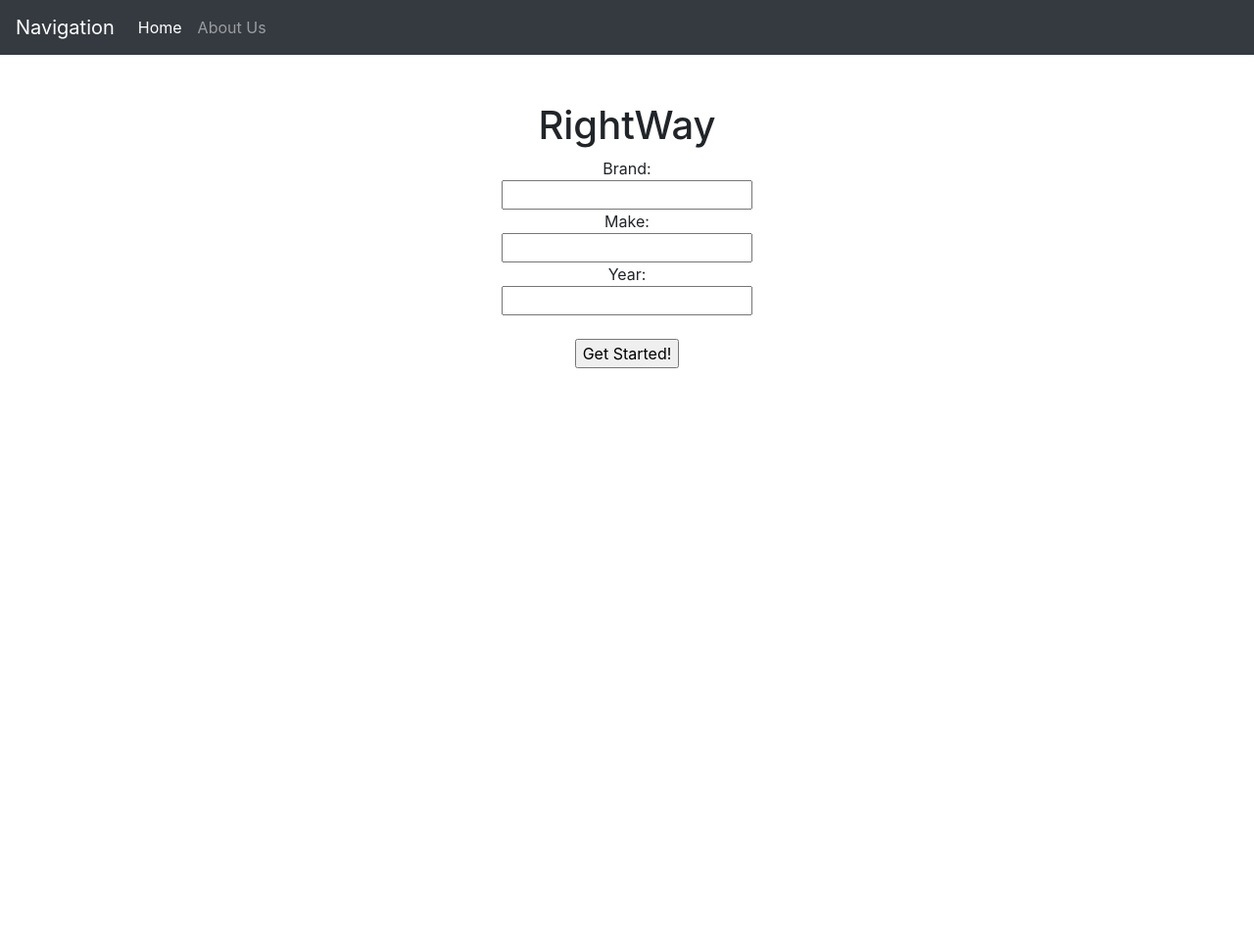
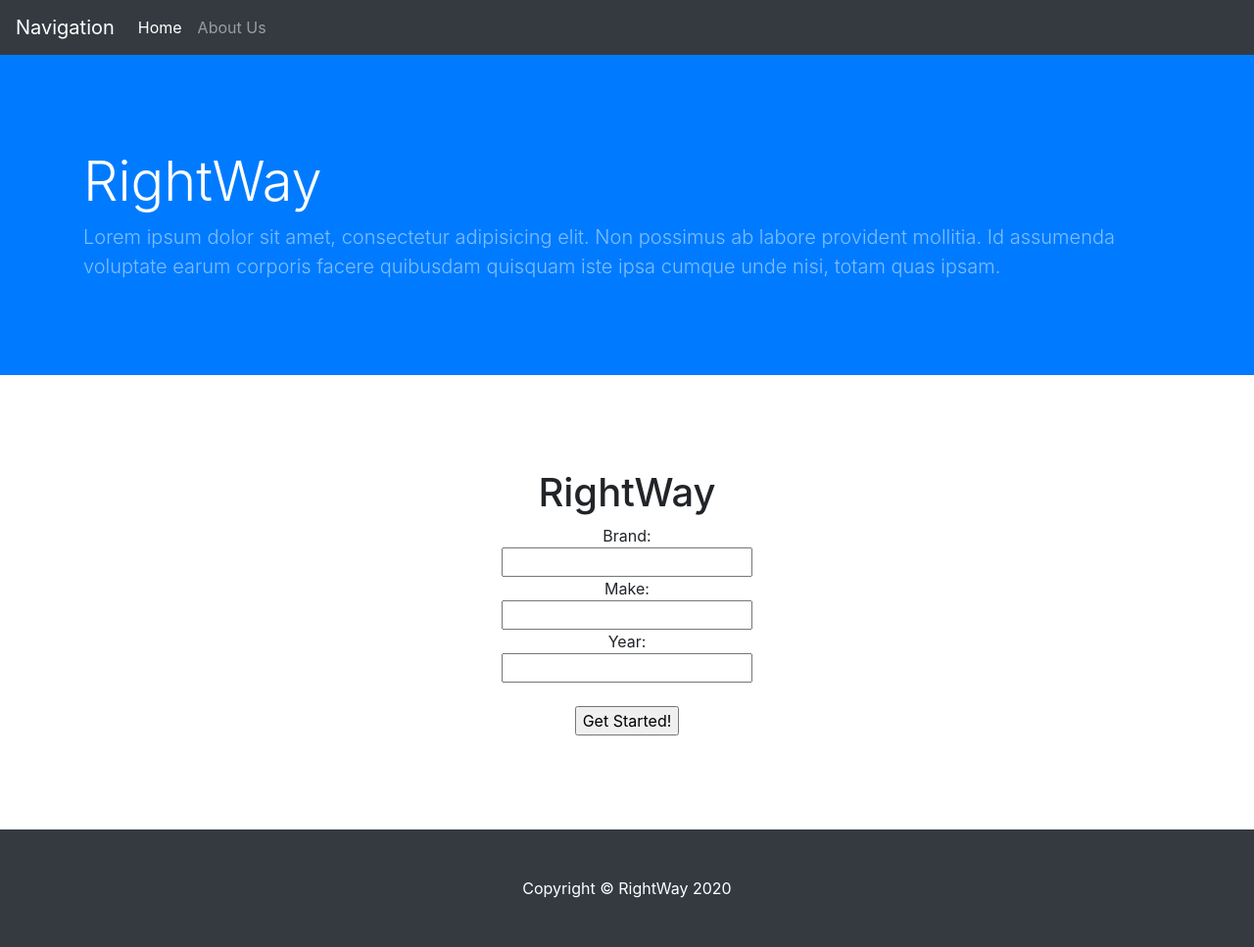
Before and after one commit to katherine81779/right-way, a Flask app: page / in a window 1280 px wide. Shown: the whole page at 98% size. Before the commit the page ends 376 px from the top, so only its background shows below. Run offline with Flask 2, Linux system fonts and the light colour scheme; some libraries are stand-ins or nearby versions.

Commit message:
Added footer to all pages. Added a banner to index.html

```diff
--- a/Templates/about.html
+++ b/Templates/about.html
@@ -16,6 +16,7 @@
         Through development, we used Python on the backend and HTML/CSS and Javascript on the frontend, using Jinja and Flask to connect the two elements together to create a cohesive product.
     </p>
 
-
+    <br><br><br><br>
+    {% include 'footer.html' %}
 </body>
 </html>
--- /dev/null
+++ b/Templates/footer.html
@@ -0,0 +1,18 @@
+<!DOCTYPE html>
+<html lang="en">
+
+<head>
+</head>
+
+<body>
+  <!-- Footer -->
+  <footer class="py-5 bg-dark">
+    <div class="container">
+      <p class="m-0 text-center text-white">Copyright &copy; RightWay 2020</p>
+    </div>
+    <!-- /.container -->
+  </footer>
+
+</body>
+
+</html>
--- a/Templates/header.html
+++ b/Templates/header.html
@@ -4,8 +4,10 @@
 <head>
     <title>RightWay</title>
 
-    <script src="https://code.jquery.com/jquery-3.4.1.slim.min.js" integrity="sha384-J6qa4849blE2+poT4WnyKhv5vZF5SrPo0iEjwBvKU7imGFAV0wwj1yYfoRSJoZ+n" crossorigin="anonymous"></script>
-    <script src="https://cdn.jsdelivr.net/npm/popper.js@1.16.0/dist/umd/popper.min.js" integrity="sha384-Q6E9RHvbIyZFJoft+2mJbHaEWldlvI9IOYy5n3zV9zzTtmI3UksdQRVvoxMfooAo" crossorigin="anonymous"></script>
+    <script src="https://code.jquery.com/jquery-3.4.1.slim.min.js" integrity="sha384-J6qa4849blE2+poT4WnyKhv5vZF5SrPo0iEjwBvKU7imGFAV0wwj1yYfoRSJoZ+n"
+        crossorigin="anonymous"></script>
+    <script src="https://cdn.jsdelivr.net/npm/popper.js@1.16.0/dist/umd/popper.min.js" integrity="sha384-Q6E9RHvbIyZFJoft+2mJbHaEWldlvI9IOYy5n3zV9zzTtmI3UksdQRVvoxMfooAo"
+        crossorigin="anonymous"></script>
 
     <link rel="stylesheet" href="https://stackpath.bootstrapcdn.com/bootstrap/4.4.1/css/bootstrap.min.css" integrity="sha384-Vkoo8x4CGsO3+Hhxv8T/Q5PaXtkKtu6ug5TOeNV6gBiFeWPGFN9MuhOf23Q9Ifjh"
         crossorigin="anonymous">
--- a/Templates/index.html
+++ b/Templates/index.html
@@ -1,5 +1,6 @@
 <!DOCTYPE html>
 <html>
+
 <head>
   <title>RightWay Home</title>
 </head>
@@ -8,12 +9,26 @@
 
   {% include 'header.html' %}
 
+  <!-- Header -->
+  <header class="bg-primary py-5 mb-5">
+    <div class="container h-100">
+      <div class="row h-100 align-items-center">
+        <div class="col-lg-12">
+          <h1 class="display-4 text-white mt-5 mb-2">RightWay</h1>
+          <p class="lead mb-5 text-white-50">Lorem ipsum dolor sit amet, consectetur adipisicing elit. Non possimus ab
+            labore provident mollitia. Id assumenda voluptate earum corporis facere quibusdam quisquam iste ipsa cumque
+            unde nisi, totam quas ipsam.</p>
+        </div>
+      </div>
+    </div>
+  </header>
+
   <!--Page Content-->
   <div class="container">
     <div class="row">
       <div class="col-lg-12 text-center">
         <h1 class="mt-5">RightWay</h1>
-                    <form action = "/car" method = "post">
+        <form action="/car" method="post">
           Brand:<br>
           <input type="text" name="brand"><br>
           Make:<br>
@@ -25,6 +40,8 @@
       </div>
     </div>
   </div>
+  <br><br><br><br>
+  {% include 'footer.html' %}
+</body>
 
-</body>
 </html>
--- a/Templates/q1.html
+++ b/Templates/q1.html
@@ -23,6 +23,8 @@
                   </div>
                 </div>
     </div>
+    <br><br><br><br>
+    {% include 'footer.html' %}
 
 </body>
 </html>
--- a/Templates/q2.html
+++ b/Templates/q2.html
@@ -23,6 +23,7 @@
                   </div>
                 </div>
     </div>
-
+    <br><br><br><br>
+    {% include 'footer.html' %}
 </body>
 </html>
--- a/Templates/q3.html
+++ b/Templates/q3.html
@@ -23,6 +23,7 @@
                   </div>
                 </div>
     </div>
-
+    <br><br><br><br>
+    {% include 'footer.html' %}
 </body>
 </html>
--- a/Templates/q4.html
+++ b/Templates/q4.html
@@ -23,6 +23,7 @@
                   </div>
                 </div>
     </div>
-
+    <br><br><br><br>
+    {% include 'footer.html' %}
 </body>
 </html>
```
Lines whose indentation alone changed are shown as unchanged.
